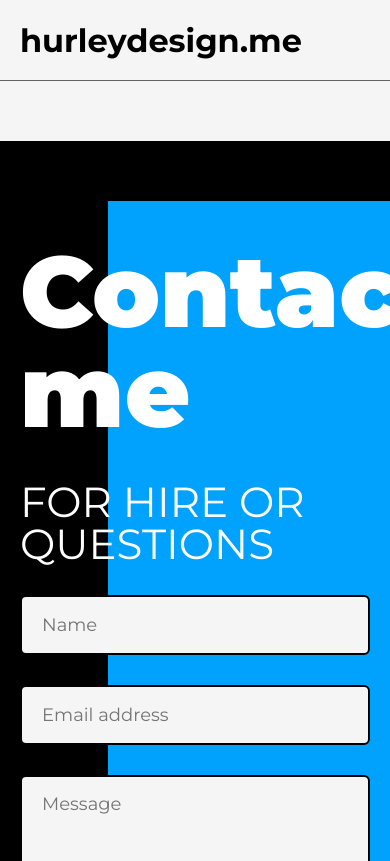
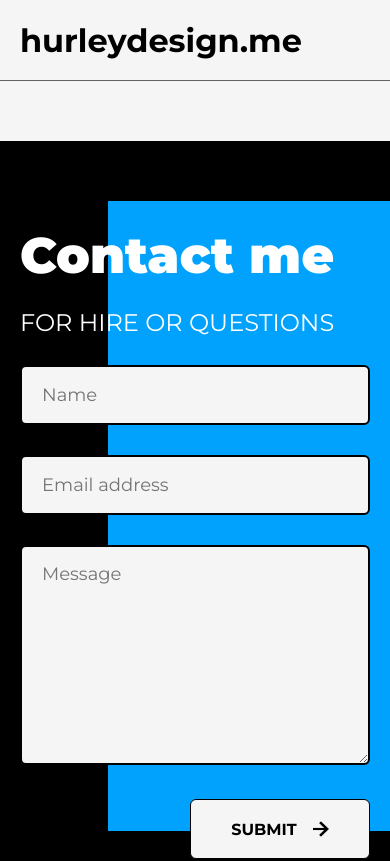
Before and after one commit to altim/kieran, a Next.js app: page /contact in a window 390 px wide. Shown: the top 861 px of the page. Built offline with nearby package versions, Linux system fonts and the light colour scheme.

Commit message:
Contact page responsivness

```diff
--- a/app/contact/page.module.scss
+++ b/app/contact/page.module.scss
@@ -19,6 +19,11 @@
     line-height: 1;
     font-weight: 900;
     margin: 40px 0;
+
+    @media (max-width: layout.$tabletWidth) {
+      font-size: 50px;
+      margin: 30px 0;
+    }
   }
 }
 
@@ -32,6 +37,10 @@
     font-weight: 400;
     color: #fff;
     text-transform: uppercase;
+
+    @media (max-width: layout.$tabletWidth) {
+      font-size: 24px;
+    }
   }
 }
 
@@ -43,6 +52,10 @@
   top: 0;
   left: 25%;
   z-index: -1;
+
+  @media (max-width: layout.$tabletWidth) {
+    height: 630px;
+  }
 }
 
 .formTitle {
```
